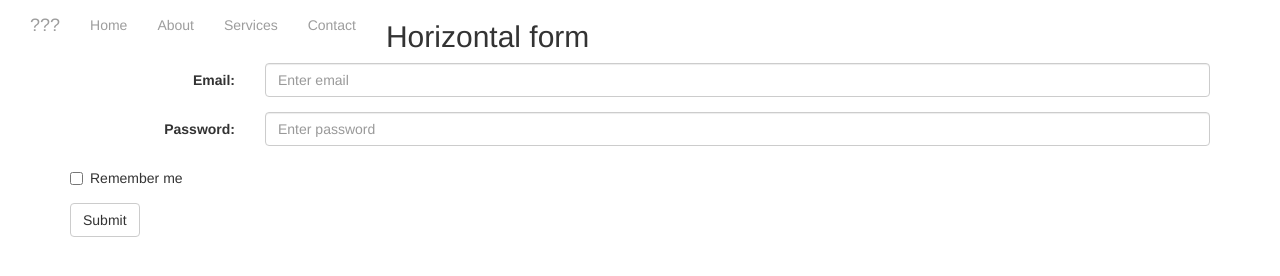
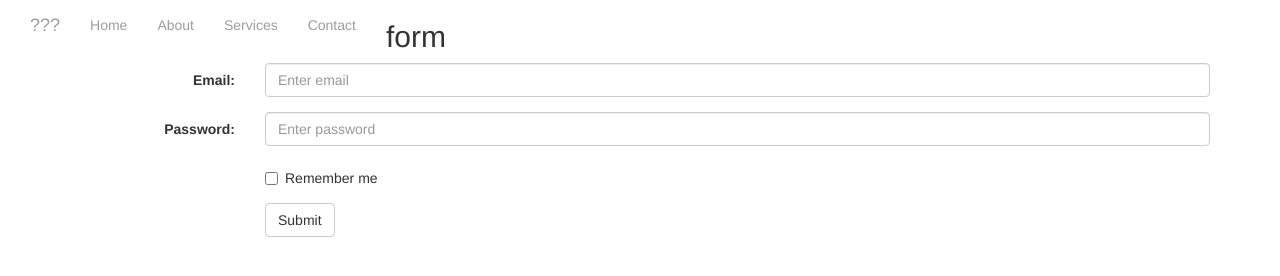
Before and after one commit to JaydenBuiLOL/Job-thingy, a plain HTML site: page index.html in a window 1280 px wide. Drawn offline with nearby package versions, Linux system fonts and the light colour scheme.

Commit message:
Update index.html

```diff
--- a/index.html
+++ b/index.html
@@ -1,6 +1,6 @@
 <html>
   <head>
-    <title>Job</title>
+    <title>Apply</title>
     <link rel="stylesheet" href="style.css">
     <link rel="preconnect" href="https://fonts.googleapis.com">
 <link rel="preconnect" href="https://fonts.gstatic.com" crossorigin>
@@ -31,7 +31,7 @@
     </nav>
 
     <div class="container">
-      <h2>Horizontal form</h2>
+      <h2>form</h2>
       <form class="form-horizontal" action="/action_page.php">
         <div class="form-group">
           <label class="control-label col-sm-2" for="email">Email:</label>
@@ -46,14 +46,14 @@
           </div>
         </div>
         <div class="form-group">
-          <div class="col-sm-ok-2 col-sm-10">
+          <div class="col-sm-offset-2 col-sm-10">
             <div class="checkbox">
               <label><input type="checkbox" name="remember"> Remember me</label>
             </div>
           </div>
         </div>
         <div class="form-group">
-          <div class="col-sm-ok-2 col-sm-10">
+          <div class="col-sm-offset-2 col-sm-10">
             <button type="submit" class="btn btn-default">Submit</button>
           </div>
         </div>
```
